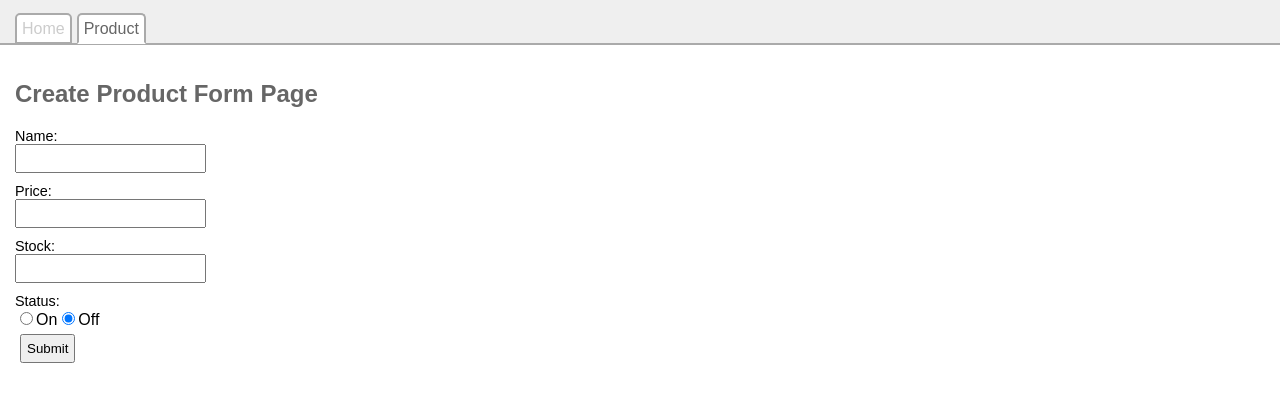
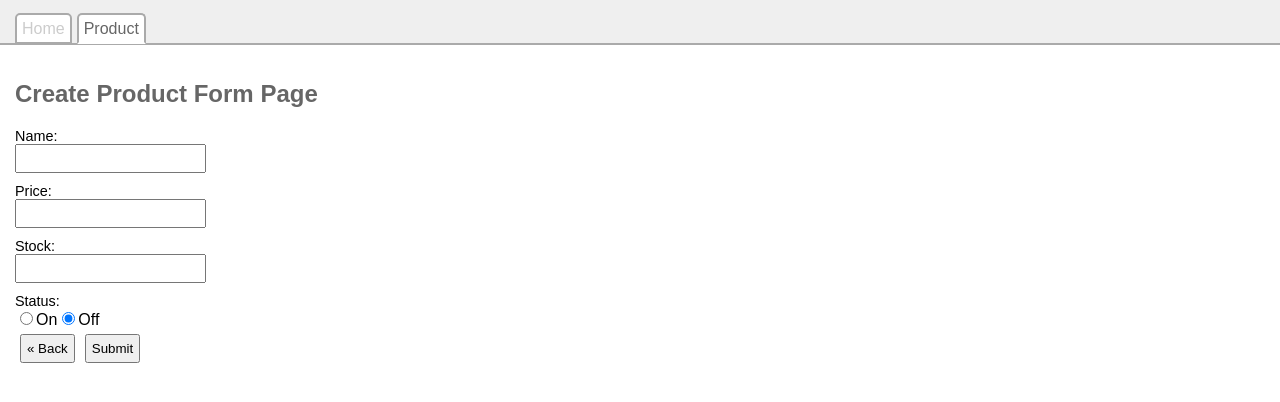
Before and after one commit to sdmhsn/fullstack-js-tutorial, a React (Create React App) app in the folder react-express-app/: page /products/create in a window 1280 px wide. Shown: the top 402 px of the page. Built offline with nearby package versions, Linux system fonts and the light colour scheme.

Commit message:
CRUD: Create Product - created back button using useNavigate()

```diff
--- a/react-express-app/src/Product/Create.js
+++ b/react-express-app/src/Product/Create.js
@@ -118,6 +118,8 @@ const Create = () => {
           <label htmlFor="off">Off</label>
         </div>
 
+        <button onClick={() => navigate('/products')}>&laquo; Back</button>
+
         <button>Submit</button>
       </form>
     </>
```
